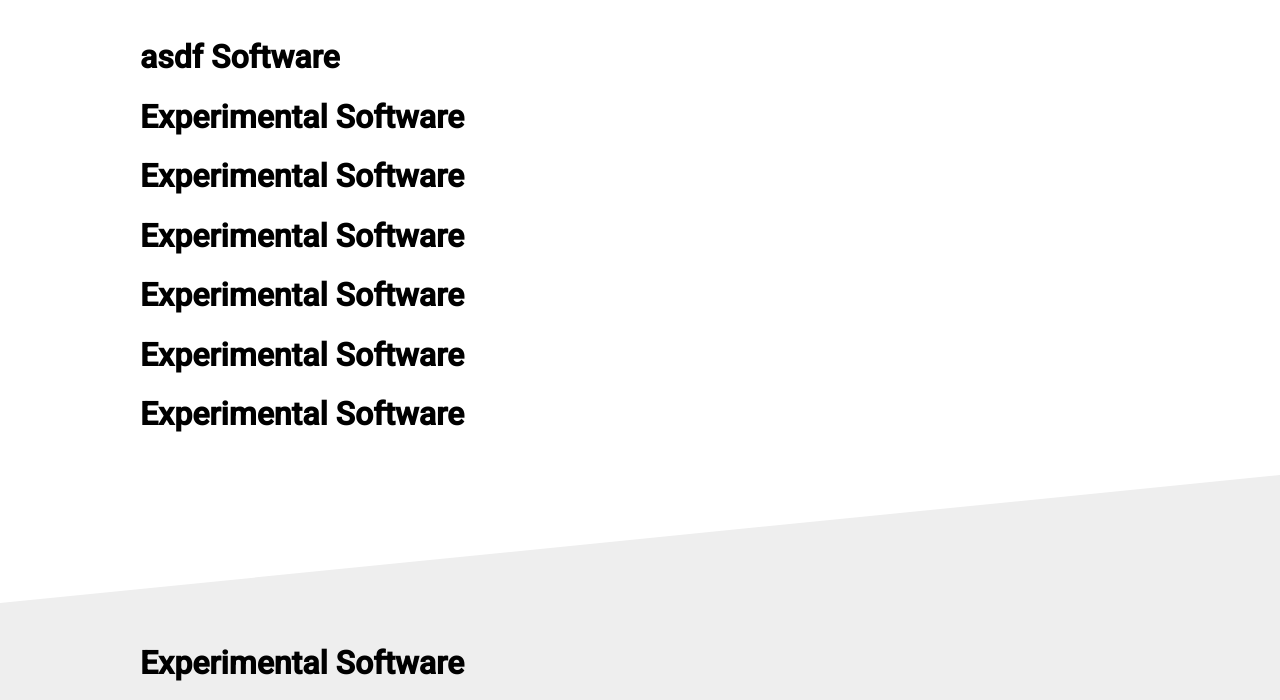
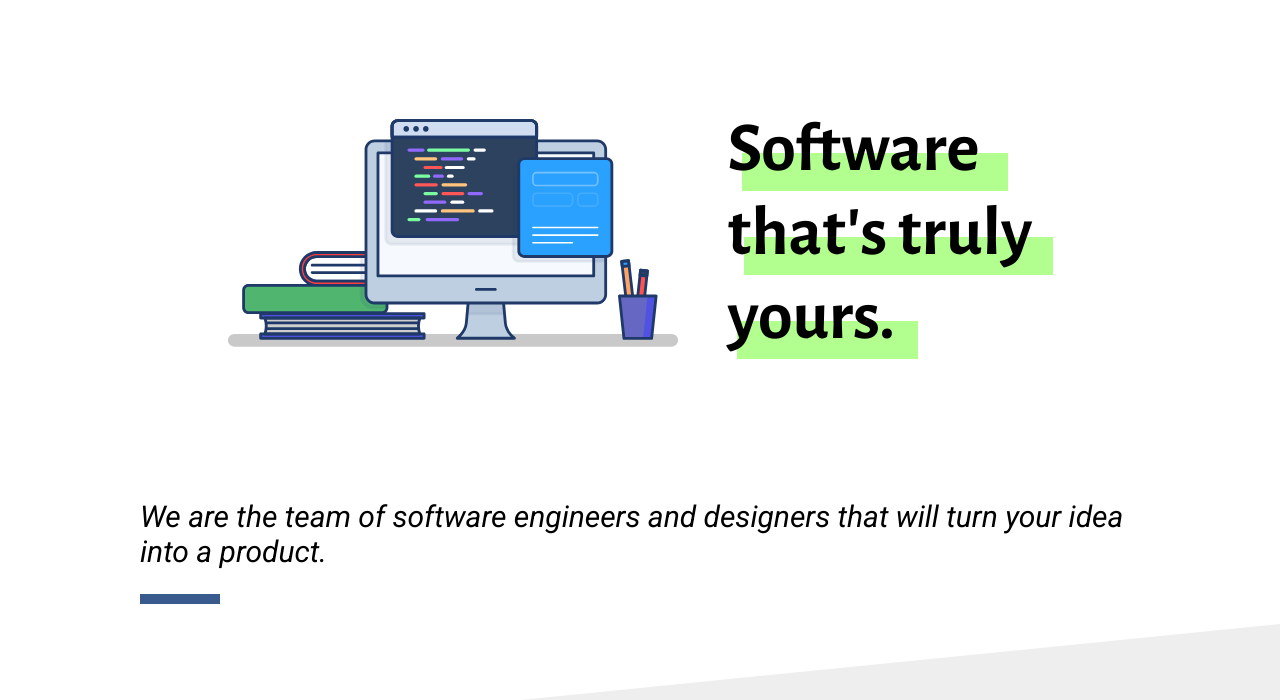
Before and after one commit to Experimental-Software-Studio/experimental-software-studio.github.io, a Gatsby site: page / in a window 1280 px wide. Shown: the part 73-773 px from the top of the page. Built offline with nearby package versions, Linux system fonts and the light colour scheme; Gatsby itself is replaced by a stand-in of ours.

Commit message:
finished feature section

```diff
--- /dev/null
+++ b/src/components/Emphasis/index.jsx
@@ -0,0 +1,7 @@
+import React from "react";
+
+import styles from "./styles.module.css";
+
+const Emphasis = () => <div className={styles.emphasis}></div>;
+
+export default Emphasis;
--- /dev/null
+++ b/src/components/Emphasis/styles.module.css
@@ -0,0 +1,7 @@
+@import "../../styles/variables.css";
+
+.emphasis {
+  height: 10px;
+  width: 80px;
+  background-color: var(--color-experimental-blue);
+}
--- a/src/components/Footer/index.jsx
+++ b/src/components/Footer/index.jsx
@@ -10,8 +10,8 @@ const Footer = () => (
   <div className={styles.footer}>
     <div className={styles.content}>
       <div className={styles.socials}>
-        <img src={GithubLogo} className={styles.social} />
-        <img src={LinkedinLogo} className={styles.social} />
+        <img src={GithubLogo} className={styles.social} alt="GitHub Logo" />
+        <img src={LinkedinLogo} className={styles.social} alt="LinkedIn Logo" />
       </div>
       <div className={styles.logoContainer}>
         <img src={Logo} className={styles.logo} />
--- a/src/components/Layout/styles.module.css
+++ b/src/components/Layout/styles.module.css
@@ -2,4 +2,5 @@
 
 .content {
   margin-top: var(--header-height);
+  padding-top: 50px;
 }
--- a/src/pages/index.jsx
+++ b/src/pages/index.jsx
@@ -4,22 +4,44 @@ import SEO from "../components/SEO";
 import Layout from "../components/Layout";
 import Section from "../components/Section";
 import Divider from "../components/Divider";
+import Emphasis from "../components/Emphasis";
 import { pageEnum } from "../constants";
+import FeatureArt from "../images/feature-art.svg";
+import styles from "./index.module.css";
 
 const HomePage = () => (
   <div>
     <SEO title="Home" />
     <Layout page={pageEnum.HOME}>
-      <Section>
-        <h1>asdf Software</h1>
-        <h1>Experimental Software</h1>
-        <h1>Experimental Software</h1>
-        <h1>Experimental Software</h1>
-        <h1>Experimental Software</h1>
-        <h1>Experimental Software</h1>
-        <h1>Experimental Software</h1>
+      <Section className={styles.feature}>
+        <div className={styles.horiz}>
+          <img
+            src={FeatureArt}
+            className={styles.featureArt}
+            alt="Feature Art"
+          />
+          <div className={styles.textContainer}>
+            <h1 className={[styles.featureText, styles.text1].join(" ")}>
+              Software
+            </h1>
+            <h1 className={[styles.featureText, styles.text2].join(" ")}>
+              that's truly
+            </h1>
+            <h1 className={[styles.featureText, styles.text3].join(" ")}>
+              yours.
+            </h1>
+          </div>
+        </div>
+
+        <h2 className={styles.featureQuote}>
+          We are the team of software engineers and designers that will turn
+          your idea into a product.
+        </h2>
+        <Emphasis />
       </Section>
+
       <Divider />
+
       <Section alt>
         <h1>Experimental Software</h1>
         <h1>Experimental Software</h1>
--- /dev/null
+++ b/src/pages/index.module.css
@@ -0,0 +1,48 @@
+.horiz {
+  display: flex;
+  flex-direction: row;
+  justify-content: center;
+  margin: 40px 0 140px 0;
+}
+
+.featureArt {
+  width: 450px;
+  margin-right: 50px;
+}
+
+.featureText {
+  font-family: "Alegreya Sans", sans-serif;
+  font-weight: bold;
+  font-size: 70px;
+  margin: 0;
+  background: linear-gradient(
+      to right,
+      rgb(255, 255, 255) 0%,
+      rgb(255, 255, 255) 5%,
+      rgba(255, 255, 255, 0) 5%
+    ),
+    linear-gradient(
+      180deg,
+      rgba(255, 255, 255, 0) 55%,
+      var(--color-experimental-green) 50%
+    );
+}
+
+.text1 {
+  width: 280px;
+}
+
+.text2 {
+  width: 325px;
+}
+
+.text3 {
+  width: 190px;
+}
+
+.featureQuote {
+  font-weight: 400;
+  font-style: italic;
+  font-family: "Roboto", sans-serif;
+  font-size: 30px;
+}
--- a/src/styles/variables.css
+++ b/src/styles/variables.css
@@ -1,6 +1,7 @@
 :root {
   --color-experimental-blue: #395a8c;
   --color-experimental-gray: #eeeeee;
+  --color-experimental-green: #b2fe8e;
   --header-height: 70px;
   --max-width: 1000px;
   --section-padding-horiz: 100px;
```
Also changed, not shown: src/images/feature-art.svg (added).
